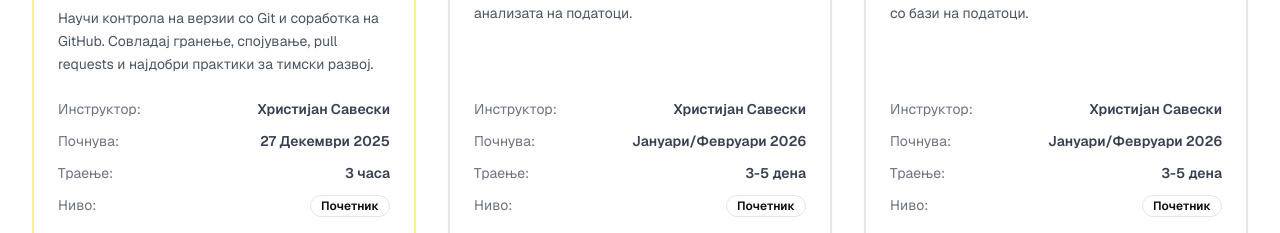
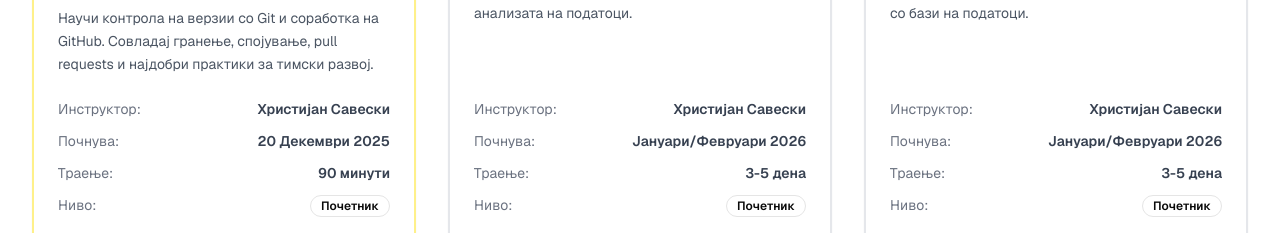
Before and after one commit to stefansaveski/kodrum.mk, a Next.js app: page / in a window 1280 px wide. Shown: the part 1142-1375 px from the top of the page. Built offline with nearby package versions, Linux system fonts and the light colour scheme.

Commit message:
Update github course

```diff
--- a/components/featured-courses.tsx
+++ b/components/featured-courses.tsx
@@ -28,8 +28,8 @@ export function FeaturedCourses() {
       title: t("courses.active-courses-items.items.git-github.title"),
       description: t("courses.active-courses-items.items.git-github.description"),
       instructor: "Христијан Савески",
-      startDate: "27 Декември 2025",
-      duration: "3 часа",
+      startDate: "20 Декември 2025",
+      duration: "90 минути",
       level: t("levels.beginner"),
       price: t("courses.active-courses-items.items.git-github.price"),
       color: "bg-yellow-300 text-yellow-900",
```
